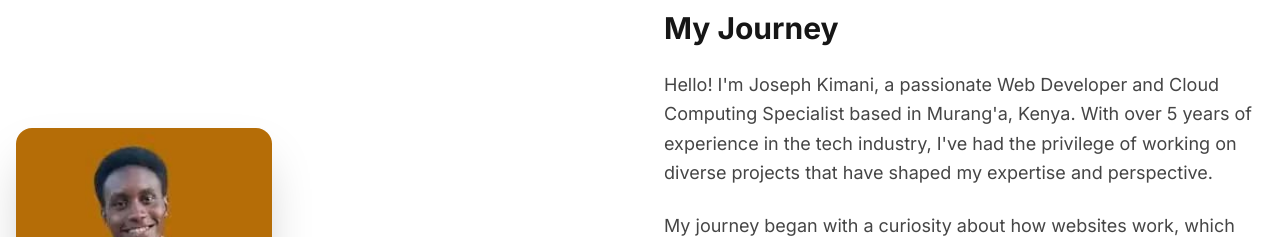
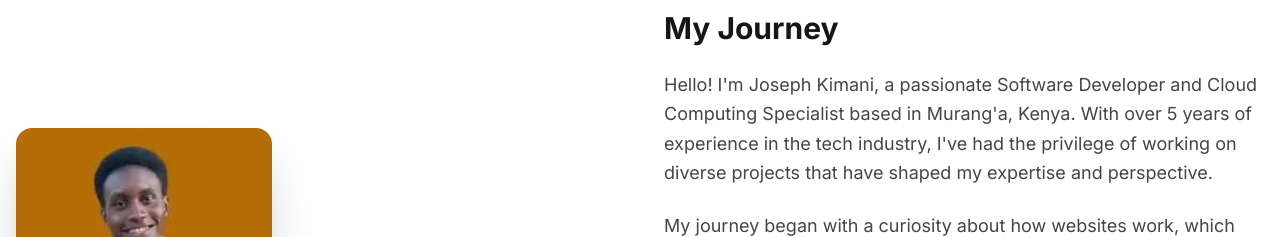
Before and after one commit to Joseph9866/My_portfolio, a React (Vite) app: page /about in a window 1280 px wide. Shown: the part 343-580 px from the top of the page. Built offline with nearby package versions, Linux system fonts and the light colour scheme.

Commit message:
Update about

```diff
--- a/src/pages/About.tsx
+++ b/src/pages/About.tsx
@@ -49,7 +49,7 @@ const About: React.FC = () => {
           <div className="space-y-6" data-aos="fade-left">
             <h2 className="text-3xl font-bold mb-6">My Journey</h2>
             <p className="text-lg text-base-content/80 leading-relaxed">
-              Hello! I'm Joseph Kimani, a passionate Web Developer and Cloud Computing Specialist
+              Hello! I'm Joseph Kimani, a passionate Software Developer and Cloud Computing Specialist
               based in Murang'a, Kenya. With over 5 years of experience in the tech industry, I've had
               the privilege of working on diverse projects that have shaped my expertise and perspective.
             </p>
```
